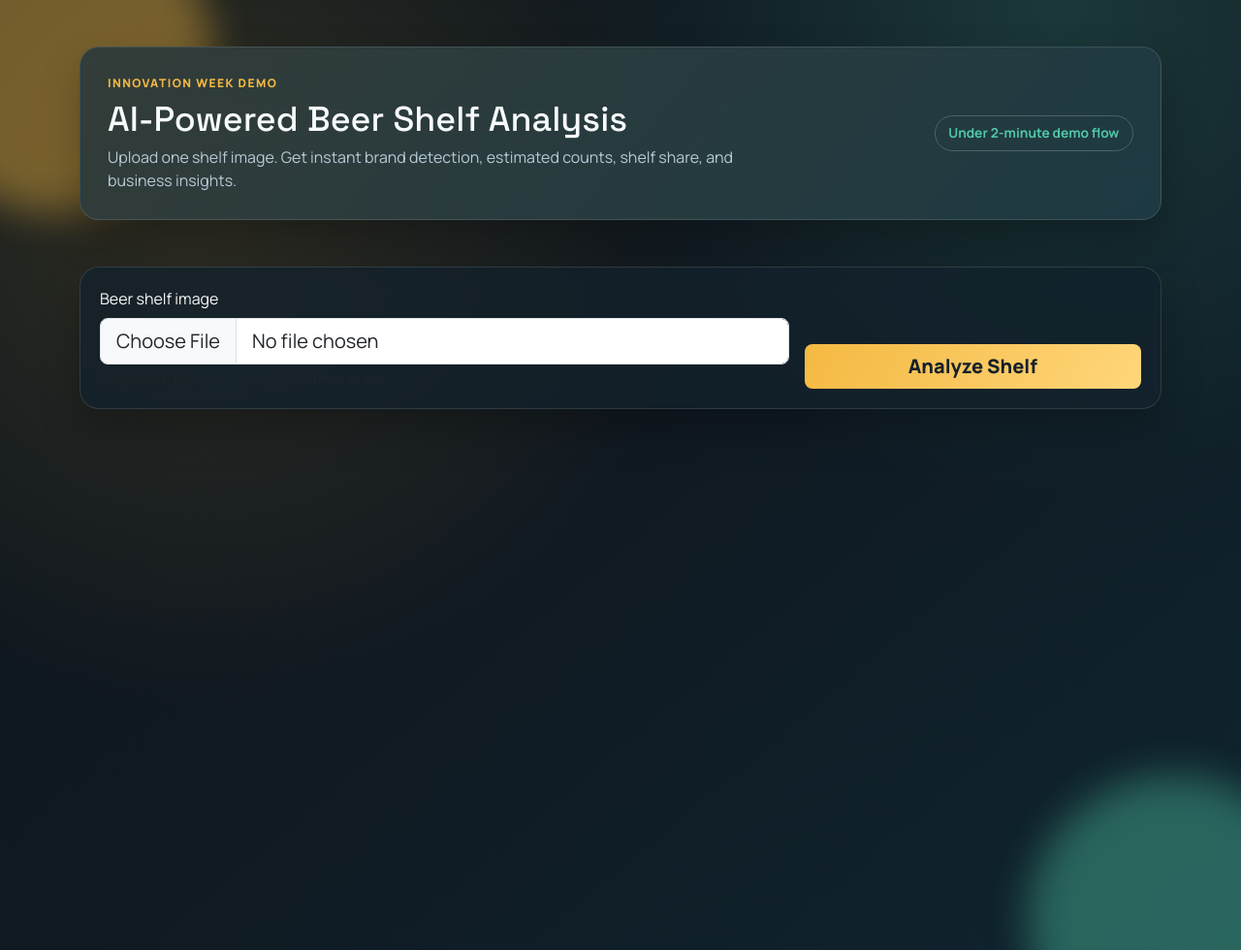
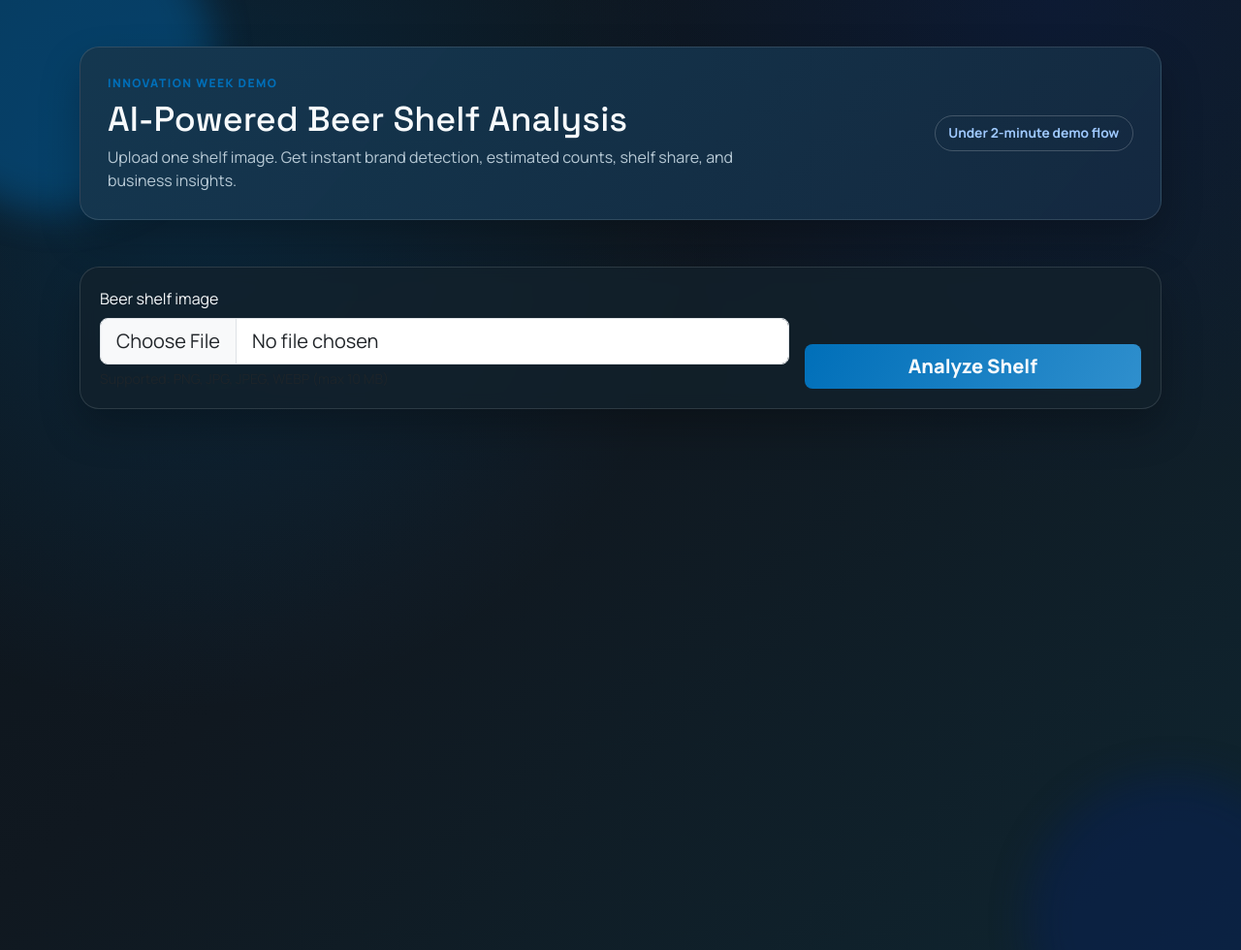
Before and after one commit to brianacowles/innovation-week-fy27q1, a Flask app: page / in a window 1280 px wide. Shown: the whole page at 97% size. Run offline with Flask 3, Linux system fonts and the light colour scheme.

Commit message:
Updated color scheme to match Cbrands pallet

```diff
--- a/static/css/styles.css
+++ b/static/css/styles.css
@@ -4,8 +4,8 @@
   --bg-panel-solid: #182b38;
   --text-main: #f7fafc;
   --text-muted: #b8cad6;
-  --accent: #f4b942;
-  --accent-2: #50c9a6;
+  --accent: #006fb9;
+  --accent-2: #051f5f;
   --danger: #ff6b6b;
 }
 
@@ -19,8 +19,8 @@ body {
   color: var(--text-main);
   font-family: "Manrope", "Segoe UI", sans-serif;
   background:
-    radial-gradient(circle at 15% 20%, rgba(244, 185, 66, 0.15), transparent 40%),
-    radial-gradient(circle at 85% 0%, rgba(80, 201, 166, 0.18), transparent 35%),
+    radial-gradient(circle at 15% 20%, rgba(0, 111, 185, 0.2), transparent 40%),
+    radial-gradient(circle at 85% 0%, rgba(5, 31, 95, 0.3), transparent 35%),
     linear-gradient(140deg, #0b141b, #101820 45%, #0f2530);
   overflow-x: hidden;
 }
@@ -64,7 +64,7 @@ body {
 .hero-card {
   padding: 1.75rem;
   background:
-    linear-gradient(130deg, rgba(244, 185, 66, 0.12), rgba(80, 201, 166, 0.09)),
+    linear-gradient(130deg, rgba(0, 111, 185, 0.18), rgba(5, 31, 95, 0.2)),
     var(--bg-panel-solid);
 }
 
@@ -91,7 +91,7 @@ body {
   border: 1px solid rgba(255, 255, 255, 0.2);
   border-radius: 999px;
   padding: 0.45rem 0.85rem;
-  color: var(--accent-2);
+  color: #9fc9ff;
   font-weight: 700;
   font-size: 0.86rem;
 }
@@ -110,9 +110,9 @@ body {
 }
 
 .btn-analyze {
-  background: linear-gradient(120deg, var(--accent), #ffd67a);
+  background: linear-gradient(120deg, var(--accent), #2f8fcd);
   border: none;
-  color: #17202a;
+  color: #f7fafc;
   font-weight: 800;
   transition: transform 180ms ease, box-shadow 180ms ease;
 }
@@ -120,15 +120,15 @@ body {
 .btn-analyze:hover,
 .btn-analyze:focus {
   transform: translateY(-1px);
-  box-shadow: 0 8px 20px rgba(244, 185, 66, 0.35);
-  color: #17202a;
+  box-shadow: 0 8px 20px rgba(0, 111, 185, 0.35);
+  color: #f7fafc;
 }
 
 .loading-card {
   display: flex;
   align-items: center;
   gap: 0.75rem;
-  background: rgba(244, 185, 66, 0.15);
+  background: rgba(0, 111, 185, 0.16);
 }
 
 #insightsList {
@@ -143,13 +143,13 @@ body {
 .table {
   --bs-table-bg: transparent;
   --bs-table-striped-bg: rgba(255, 255, 255, 0.03);
-  --bs-table-hover-bg: rgba(80, 201, 166, 0.08);
+  --bs-table-hover-bg: rgba(0, 111, 185, 0.12);
 }
 
 .badge-focus {
-  background: rgba(80, 201, 166, 0.18);
-  color: #97e8d0;
-  border: 1px solid rgba(80, 201, 166, 0.45);
+  background: rgba(0, 111, 185, 0.2);
+  color: #9fd7ff;
+  border: 1px solid rgba(0, 111, 185, 0.5);
 }
 
 .badge-competitor {
--- a/static/js/app.js
+++ b/static/js/app.js
@@ -96,14 +96,14 @@ function renderCharts(brands) {
   const shares = brands.map((b) => b.share_percent);
 
   const colorPalette = [
-    "#f4b942",
-    "#50c9a6",
-    "#5bc0eb",
-    "#f25f5c",
-    "#ffe066",
-    "#9bc53d",
-    "#e55934",
-    "#fa7921",
+    "#006FB9",
+    "#051F5F",
+    "#2F8FCD",
+    "#4AA9E0",
+    "#7BC3E8",
+    "#0B2E8A",
+    "#3D5FB0",
+    "#6F88C9",
   ];
 
   destroyCharts();
```
